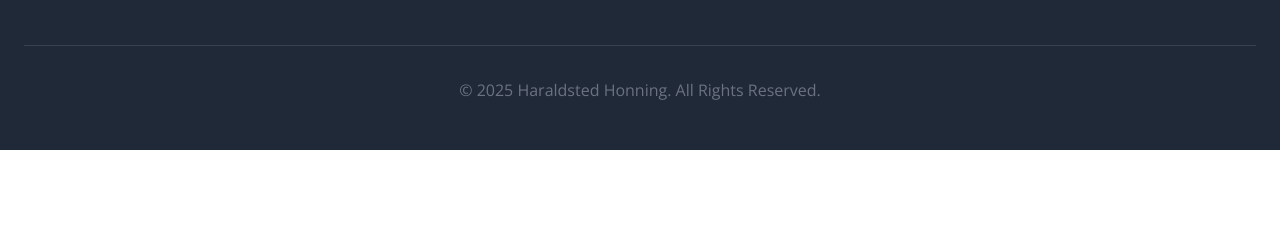
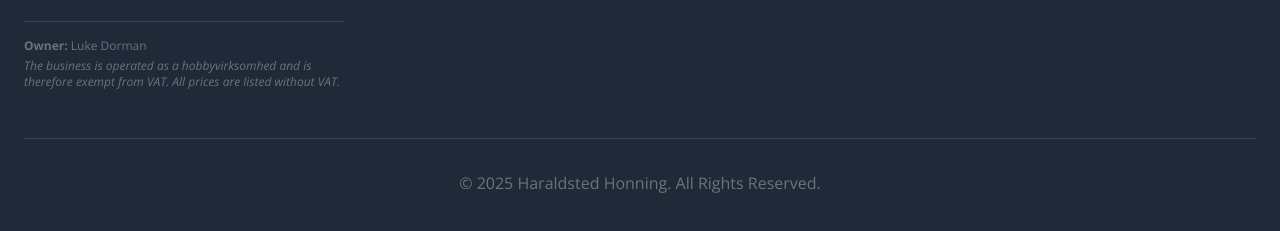
Before and after one commit to ClaretDabbler/haraldsted-honey-website, a plain HTML site: page index_en.html in a window 1280 px wide. Shown: the part 4029-4260 px from the top of the page. Before the commit the page ends 4179 px from the top, so only its background shows below. Drawn offline with nearby package versions, Linux system fonts and the light colour scheme.

Commit message:
Add files via upload

```diff
--- a/index_en.html
+++ b/index_en.html
@@ -345,6 +345,12 @@
                     <p class="text-gray-400">Haraldsted, 4100 Ringsted</p>
                     <p class="text-gray-400">Denmark</p>
                     <a href="mailto:info@haraldstedhoney.com" class="text-gray-400 hover:text-yellow-400 transition-colors duration-300">info@haraldstedhoney.com</a>
+
+                    <!-- NEW: Legal Info for PMV (Tax Exempt) Business -->
+                    <div class="mt-6 pt-4 border-t border-gray-700 w-full md:w-auto text-xs text-gray-500 space-y-1">
+                        <p><strong>Owner:</strong> Luke Dorman</p>
+                        <p class="mt-2 italic max-w-xs">The business is operated as a hobbyvirksomhed and is therefore exempt from VAT. All prices are listed without VAT.</p>
+                    </div>
                 </div>
                 <!-- Social & Links
                 <div>
```
Also changed, not shown: index.html (+9 -10 lines).
